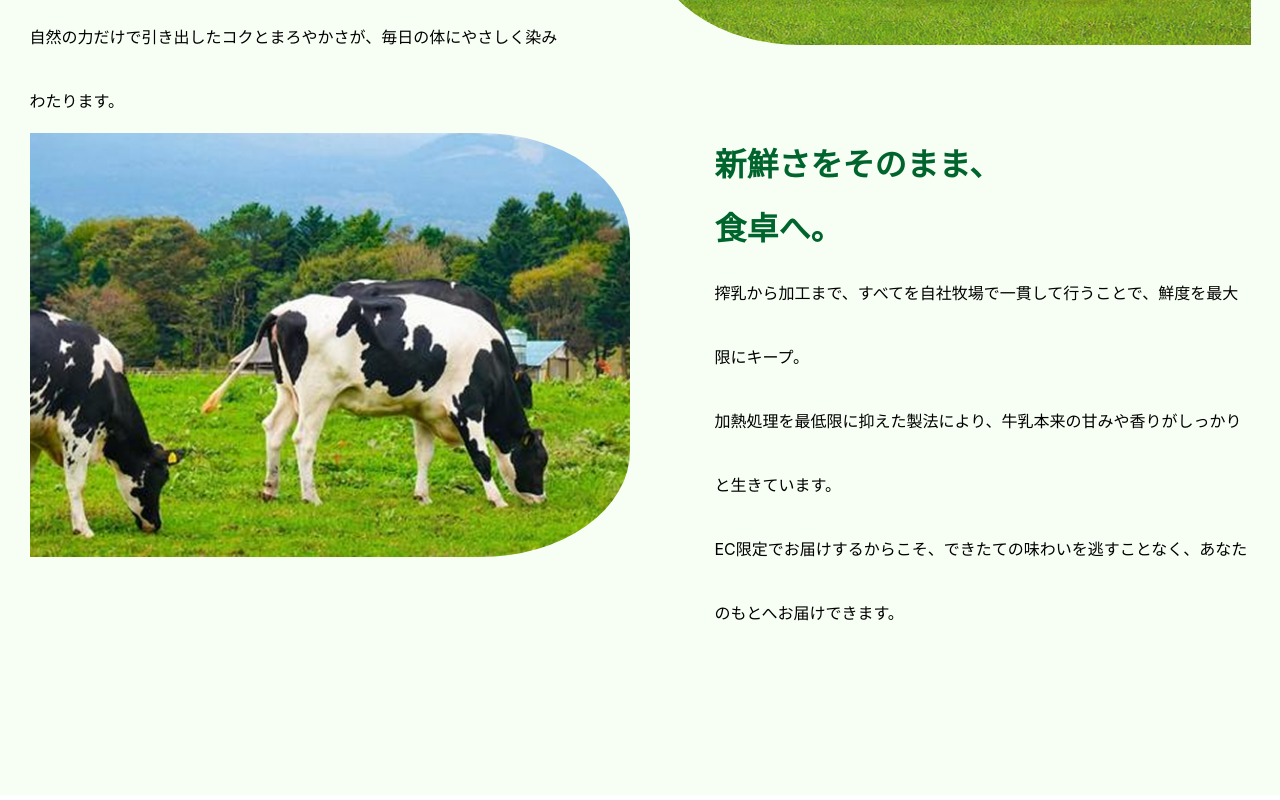
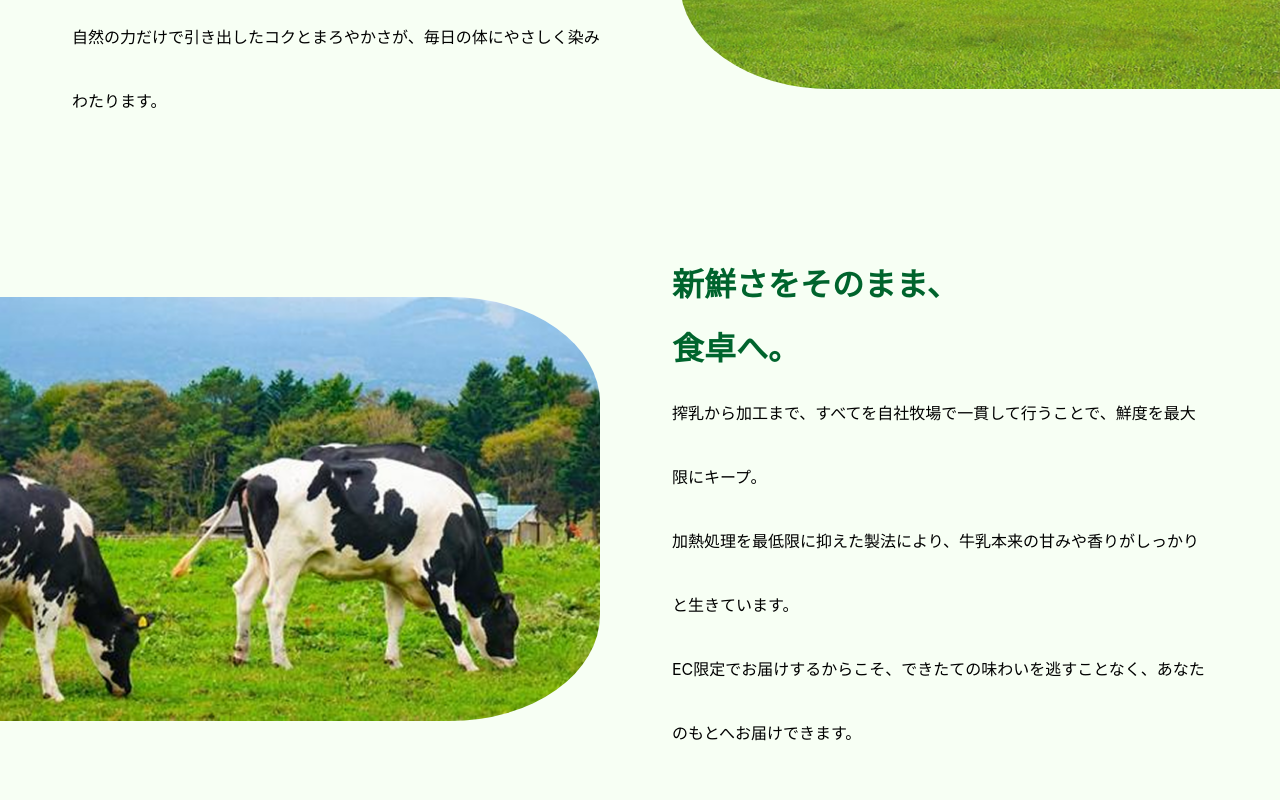
Before and after one commit to miyaTb/sponmu, a React (Create React App) app: page / in a window 1280 px wide. Shown: the part 2960-3760 px from the top of the page. Built offline with nearby package versions, Linux system fonts and the light colour scheme; a web font is replaced by a local one.

Commit message:
fix/commitmentのデザイン修正 (#12)

```diff
--- a/src/App.css
+++ b/src/App.css
@@ -444,12 +444,15 @@ h2{
 .commitment-container {
   display: flex;
   flex-direction: row;
-  justify-content: center;
-  gap: 85px;
+  justify-content: space-between; /* 左右に寄せる */
+  align-items: center;
+  width: 100%;
+  margin-bottom: 120px;
 }
 
 .commitment-right {
-  text-align: right;
+  /* text-align: right; */
+  flex-direction: row-reverse;
 }
 
 .commitment-image {
@@ -475,6 +478,12 @@ h2{
 .image-right {
   border-top-left-radius: 25%;
   border-bottom-left-radius: 25%;
+}
+
+.commitment-text {
+  flex: 1;
+  max-width: 536px;
+  margin: 0 auto; /* 真ん中寄り */
 }
 
 .commitment-title {
--- a/src/pages/Home.js
+++ b/src/pages/Home.js
@@ -69,10 +69,7 @@ function Home() {
             <img src={commitment01} alt="自然"></img>
           </div>
         </section>
-        <section className="commitment-container commitent-right">
-          <div className="commitment-image image-left">
-            <img src={commitment02} alt="食卓"></img>
-          </div>
+        <section className="commitment-container commitment-right">
           <div className="commitment-text">
             <h3 className="commitment-title">
               新鮮さをそのまま、
@@ -86,6 +83,9 @@ function Home() {
               <br />
               EC限定でお届けするからこそ、できたての味わいを逃すことなく、あなたのもとへお届けできます。
             </p>
+          </div>
+          <div className="commitment-image image-left">
+            <img src={commitment02} alt="食卓"></img>
           </div>
         </section>
       </section>
```
